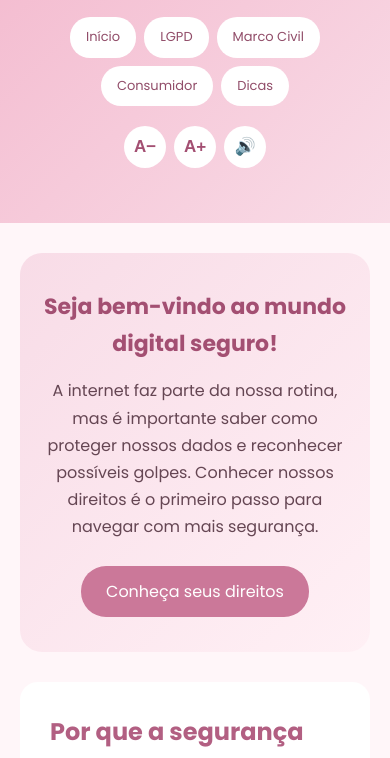
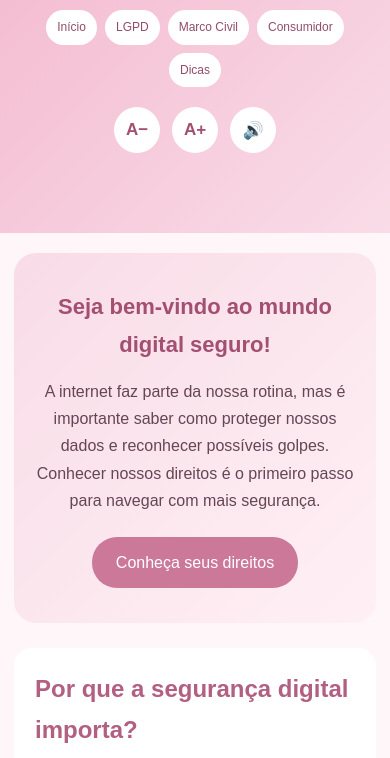
Before and after one commit to clarasuptil/Projeto-aula-4-, a plain HTML site: page index.html in a window 390 px wide. Shown: the part 114-872 px from the top of the page. Drawn offline with Linux system fonts and the light colour scheme.

Commit message:
style.css
Updated various styles for improved layout and accessibility.

```diff
--- a/style.css
+++ b/style.css
@@ -1,5 +1,3 @@
-
-@import url('https://fonts.googleapis.com/css2?family=Poppins:wght@400;500;600;700&display=swap');
 
 * {
     margin: 0;
@@ -9,7 +7,7 @@
 }
 
 body {
-    font-family: 'Poppins', sans-serif;
+    font-family: Arial, Helvetica, sans-serif;
     background-color: #fff6f9;
     color: #654653;
     line-height: 1.7;
@@ -20,33 +18,33 @@ body {
 header {
     background: linear-gradient(135deg, #f3b8cd, #f9dce7);
     text-align: center;
-    padding: 35px 20px;
+    padding: 30px 18px;
 }
 
 header h1 {
     color: #a34f72;
-    font-size: 38px;
+    font-size: 36px;
 }
 
-header p {
+header > p {
     color: #985c76;
-    margin-bottom: 20px;
+    margin-bottom: 18px;
 }
 
 nav {
     display: flex;
     justify-content: center;
     flex-wrap: wrap;
-    gap: 12px;
+    gap: 10px;
 }
 
 nav a {
     text-decoration: none;
     color: #914d69;
     background-color: white;
-    padding: 9px 16px;
+    padding: 8px 15px;
     border-radius: 20px;
-    font-size: 13px;
+    font-size: 14px;
     transition: 0.3s;
 }
 
@@ -55,7 +53,50 @@ nav a:hover {
     color: white;
 }
 
-/* CONTEÚDO PRINCIPAL */
+/* ACESSIBILIDADE */
+
+.acessibilidade {
+    display: flex;
+    justify-content: center;
+    align-items: center;
+    gap: 12px;
+    margin-top: 20px;
+}
+
+.acessibilidade button {
+    width: 46px;
+    height: 46px;
+    border: none;
+    border-radius: 50%;
+    background-color: white;
+    color: #a34f72;
+    font-size: 17px;
+    font-weight: bold;
+    cursor: pointer;
+    transition: 0.2s;
+}
+
+.acessibilidade button:hover {
+    background-color: #a95176;
+    color: white;
+}
+
+.acessibilidade button:focus-visible,
+nav a:focus-visible,
+.quiz button:focus-visible,
+.botao:focus-visible {
+    outline: 3px solid #87405f;
+    outline-offset: 3px;
+}
+
+#estadoLeitura {
+    min-height: 24px;
+    margin-top: 8px;
+    font-size: 13px;
+    color: #87405f;
+}
+
+/* CONTEÚDO */
 
 main {
     max-width: 1000px;
@@ -66,9 +107,9 @@ main {
 .inicio {
     background: linear-gradient(135deg, #f8dce7, #fff0f5);
     text-align: center;
-    padding: 55px 30px;
+    padding: 50px 25px;
     border-radius: 22px;
-    margin-bottom: 30px;
+    margin-bottom: 25px;
 }
 
 .inicio h2 {
@@ -84,13 +125,13 @@ main {
 
 .botao {
     display: inline-block;
-    margin-top: 25px;
+    margin-top: 23px;
     background-color: #cb7899;
     color: white;
-    padding: 12px 25px;
+    padding: 12px 24px;
     text-decoration: none;
     border-radius: 25px;
-    transition: 0.3s;
+    transition: 0.2s;
 }
 
 .botao:hover {
@@ -101,21 +142,21 @@ main {
 
 .introducao {
     background-color: white;
-    padding: 30px;
+    padding: 28px;
     border-radius: 18px;
     margin-bottom: 25px;
 }
 
 .introducao h2 {
     color: #b25f82;
-    margin-bottom: 12px;
+    margin-bottom: 10px;
 }
 
-/* SEÇÕES */
+/* SEÇÕES DE CONTEÚDO */
 
 .conteudo {
     background-color: white;
-    padding: 30px;
+    padding: 28px;
     border-radius: 18px;
     margin-bottom: 25px;
     border-left: 5px solid #e8a7c0;
@@ -129,7 +170,7 @@ main {
 
 .conteudo h3 {
     color: #c47b98;
-    margin-bottom: 15px;
+    margin-bottom: 12px;
 }
 
 .conteudo ul {
@@ -147,7 +188,7 @@ main {
     background-color: #fff0f5;
     border-radius: 12px;
     padding: 18px;
-    margin-top: 20px;
+    margin-top: 18px;
 }
 
 .destaque strong {
@@ -179,9 +220,9 @@ main {
     border-radius: 12px;
     background-color: white;
     color: #96516f;
-    font-family: inherit;
+    font-size: 15px;
     cursor: pointer;
-    transition: 0.3s;
+    transition: 0.2s;
 }
 
 .quiz button:hover {
@@ -191,7 +232,7 @@ main {
 
 #resultado {
     margin-top: 15px;
-    font-weight: 600;
+    font-weight: bold;
 }
 
 /* RODAPÉ */
@@ -199,7 +240,7 @@ main {
 footer {
     background-color: #eec2d3;
     text-align: center;
-    padding: 30px 15px;
+    padding: 28px 15px;
     color: #874e67;
 }
 
@@ -207,7 +248,7 @@ footer h2 {
     margin-bottom: 8px;
 }
 
-/* RESPONSIVIDADE */
+/* CELULARES */
 
 @media (max-width: 600px) {
 
@@ -215,67 +256,33 @@ footer h2 {
         font-size: 29px;
     }
 
+    main {
+        padding: 20px 14px;
+    }
+
     .inicio {
-        padding: 35px 20px;
+        padding: 35px 18px;
     }
 
     .inicio h2 {
         font-size: 22px;
     }
 
-    .conteudo {
-        padding: 22px;
+    .conteudo,
+    .introducao {
+        padding: 21px;
     }
 
     nav {
         gap: 8px;
     }
 
-}
-
-/* FERRAMENTAS DE ACESSIBILIDADE */
-
-.acessibilidade {
-    display: flex;
-    justify-content: center;
-    align-items: center;
-    gap: 12px;
-    margin-top: 20px;
-}
-
-.acessibilidade button {
-    width: 45px;
-    height: 45px;
-    border: none;
-    border-radius: 50%;
-    background-color: white;
-    color: #a34f72;
-    font-size: 17px;
-    font-weight: bold;
-    cursor: pointer;
-    transition: 0.3s;
-}
-
-.acessibilidade button:hover {
-    background-color: #a95176;
-    color: white;
-    transform: scale(1.08);
-}
-
-#estadoLeitura {
-    text-align: center;
-    color: #914d69;
-    font-size: 13px;
-    margin-top: 8px;
-}
-
-@media (max-width: 600px) {
-    .acessibilidade {
-        gap: 8px;
+    nav a {
+        font-size: 12px;
+        padding: 7px 11px;
     }
 
-    .acessibilidade button {
-        width: 42px;
-        height: 42px;
+    .quiz {
+        padding: 22px 16px;
     }
 }
```
